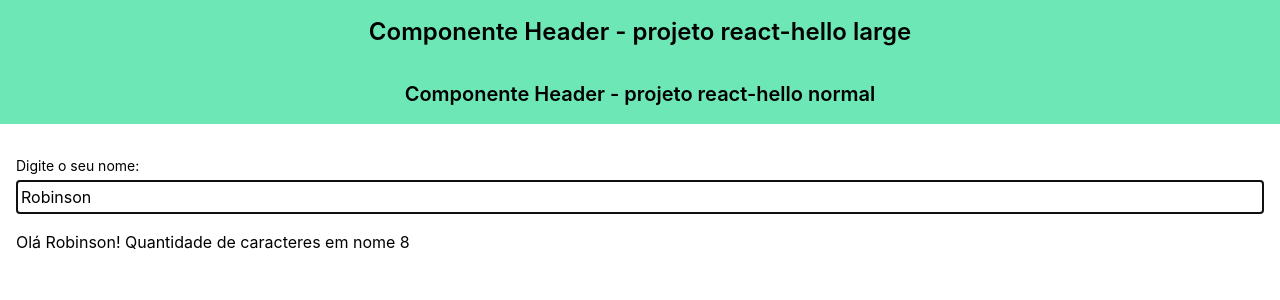
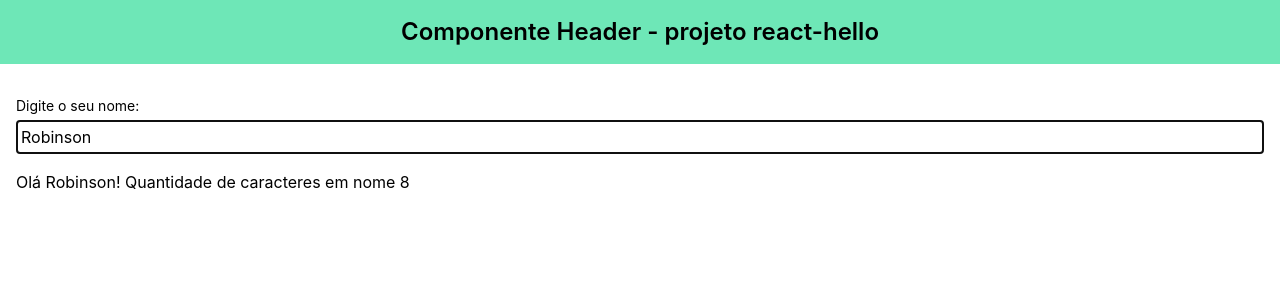
Before and after one commit to robinsonbrz/igti-react, a React (Create React App) app in the folder mod02/proj-base-1.5/: page / in a window 1280 px wide. Shown: the top 300 px of the page. Built offline with nearby package versions, Linux system fonts and the light colour scheme.

Commit message:
feat: mod 2 aula 2.7 input name

```diff
--- a/mod02/proj-base-1.5/src/App.js
+++ b/mod02/proj-base-1.5/src/App.js
@@ -1,6 +1,7 @@
 import { useState } from "react";
 import Header from "./components/Header";
 import Main from "./components/Main";
+import TextInput from "./components/TextInput";
 
 
 export default function App() {
@@ -9,29 +10,19 @@ export default function App() {
   // const setName = state[1];
   // console.log(state);
   const [name, setName] = useState('Robinson');
-  function handleNameChange(event) {
-    const newName = event.currentTarget.value;
+
+  function handleNameChange(newName) {
     setName(newName);
   }
 
   return (
     <>
-      <Header size="large">Componente Header - projeto react-hello large</Header>
-      <Header >Componente Header - projeto react-hello normal</Header>
+      <Header size="large">Componente Header - projeto react-hello</Header>
       <Main>
-        <div className="flex flex-col my-4">
-
-          <label className="text-sm mb-1" htmlFor="inputName">Digite o seu nome:</label>
-          <input
-            autoFocus
-            id="inputName"
-            className="border p-1"
-            type="text"
-            value={name}
-            onChange={handleNameChange}
-          />
-        </div>
-
+          <TextInput
+            labelDescription="Digite o seu nome: "
+            inputValue={name}
+            onInputChange={handleNameChange}  />
         <p>
           Olá { name }! Quantidade de caracteres em nome {name.length}
         </p>
--- /dev/null
+++ b/mod02/proj-base-1.5/src/components/TextInput.js
@@ -0,0 +1,31 @@
+
+export default function TextInput({
+  labelDescription = 'Descrição do label:',
+  inputValue = 'Valor padrão do input',
+  onInputChange = null,
+}) {
+
+  function handleInputChange({currentTarget}) {
+    if (onInputChange){
+      const newValue = currentTarget.value;
+      onInputChange(newValue);
+    }
+  }
+  return (
+    <div className="flex flex-col my-4">
+
+    <label className="text-sm mb-1" htmlFor="inputName">
+      {labelDescription}
+    </label>
+
+    <input
+      autoFocus
+      id="inputName"
+      className="border p-1"
+      type="text"
+      value={inputValue}
+      onChange={handleInputChange}
+    />
+    </div>
+  );
+}
```
